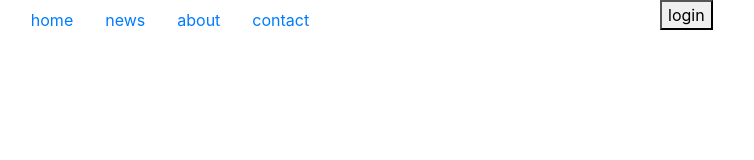
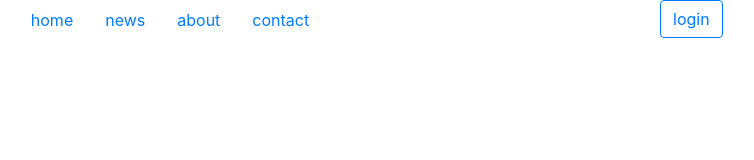
Before and after one commit to LewisLindleySmith/sproutScss, a website built with webpack: page index.html in a window 1280 px wide. Shown: the whole page, without its empty margins (470-1224 px from the left). Built offline with nearby package versions, Linux system fonts and the light colour scheme.

Commit message:
button html

```diff
--- a/index.html
+++ b/index.html
@@ -47,7 +47,7 @@
             </ul>
           </div>
           <div class="col-md-1">
-            <button>login</button>
+            <button type="button" class="btn btn-outline-primary">login</button>
           </div>
         </div>
       </div>
```
